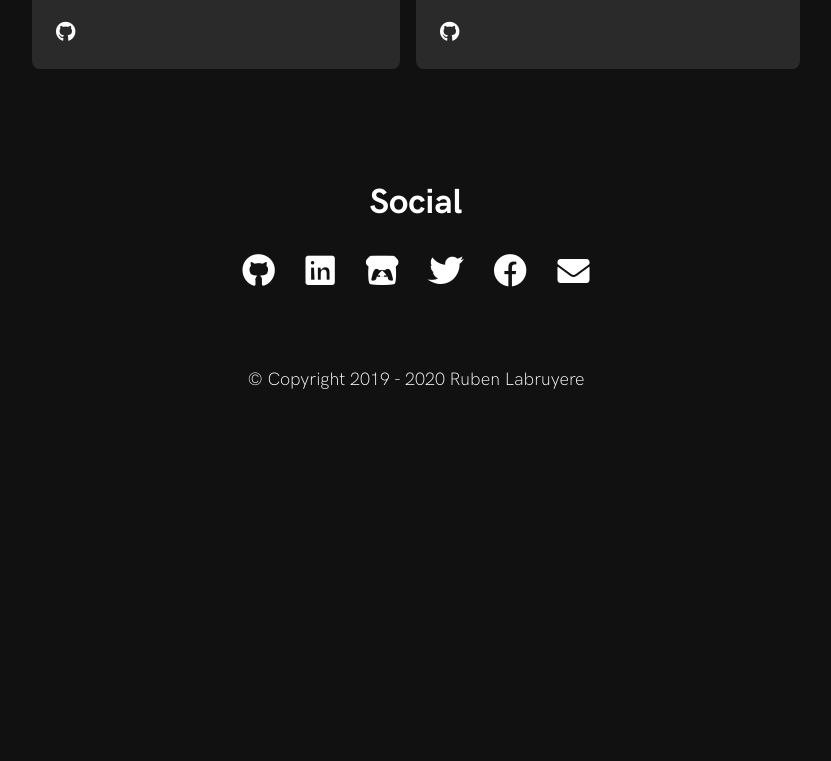
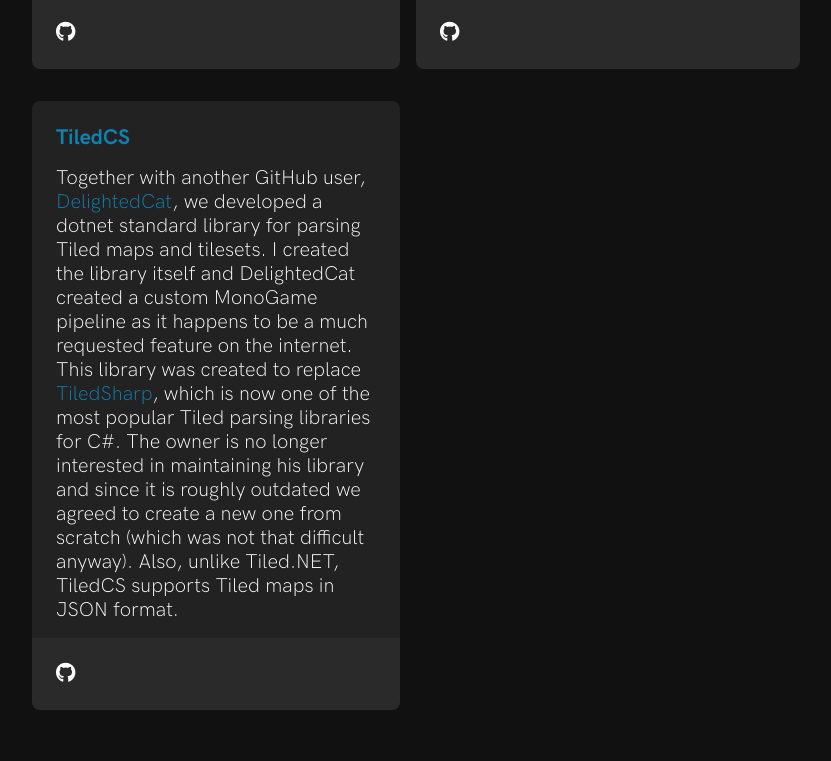
Before and after one commit to TheBoneJarmer/portfolio, a plain HTML site: page src/projects.html in a window 1280 px wide. Shown: the part 1059-1820 px from the top of the page, without its empty margins (224-1055 px from the left). Before the commit the page ends 1481 px from the top, so only its background shows below. Drawn offline with Linux system fonts and the light colour scheme.

Commit message:
Update projects

```diff
--- a/src/projects.html
+++ b/src/projects.html
@@ -75,6 +75,16 @@
                         <a href="https://github.com/TheBoneJarmer/ArqanoreJS"><span class="fab fa-github"></span></a>
                     </div>
                 </div>
+
+                <div class="project">
+                    <h1>TiledCS</h1>
+                    <p>
+                        Together with another GitHub user, <a href="https://github.com/DelightedCat">DelightedCat</a>, we developed a dotnet standard library for parsing Tiled maps and tilesets. I created the library itself and DelightedCat created a custom MonoGame pipeline as it happens to be a much requested feature on the internet. This library was created to replace <a href="https://github.com/marshallward/TiledSharp">TiledSharp</a>, which is now one of the most popular Tiled parsing libraries for C#. The owner is no longer interested in maintaining his library and since it is roughly outdated we agreed to create a new one from scratch (which was not that difficult anyway). Also, unlike Tiled.NET, TiledCS supports Tiled maps in JSON format.
+                    </p>
+                    <div class="bottom">
+                        <a href="https://github.com/TheBoneJarmer/TiledCS"><span class="fab fa-github"></span></a>
+                    </div>
+                </div>
             </div>
         </main>
 
```
